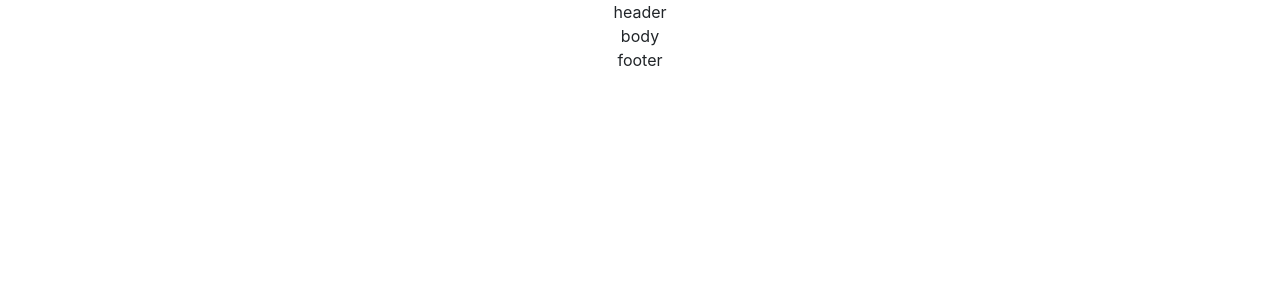
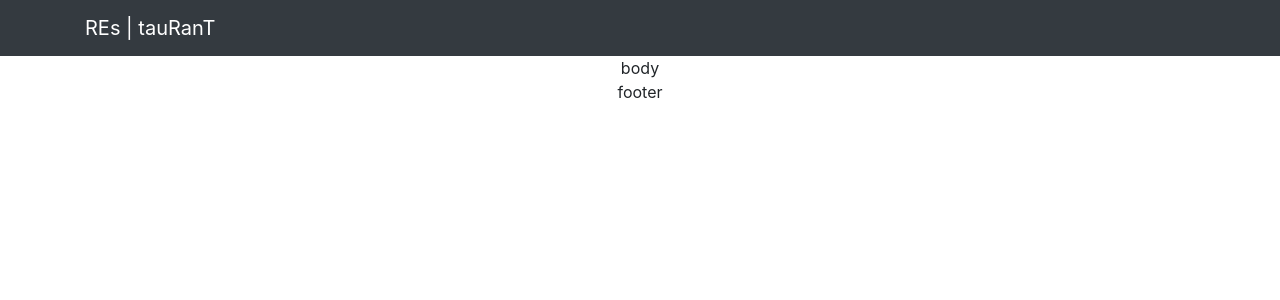
Before and after one commit to sajjad0057/Food-Express, a React (Create React App) app: page / in a window 1280 px wide. Shown: the top 300 px of the page. Built offline with nearby package versions, Linux system fonts and the light colour scheme.

Commit message:
create navigation bar using reactstrap

```diff
--- a/src/components/header/Header.jsx
+++ b/src/components/header/Header.jsx
@@ -1,9 +1,9 @@
-
+import Navigation from "./Navigation.jsx"
 
 const Header = () =>{
     return(
         <div>
-            header
+            <Navigation/>
         </div>
     )
 }
--- /dev/null
+++ b/src/components/header/Navigation.jsx
@@ -0,0 +1,22 @@
+import {Navbar,NavbarBrand} from "reactstrap"
+
+
+
+const Navigation = () =>{
+    return(
+        <div>
+            <Navbar dark color="dark">
+                <div className="container">
+                    <NavbarBrand href="/">
+                        REs | tauRanT
+                    </NavbarBrand>
+                </div>
+
+            </Navbar>
+
+        </div>
+    )
+}
+
+
+export default Navigation;
```
